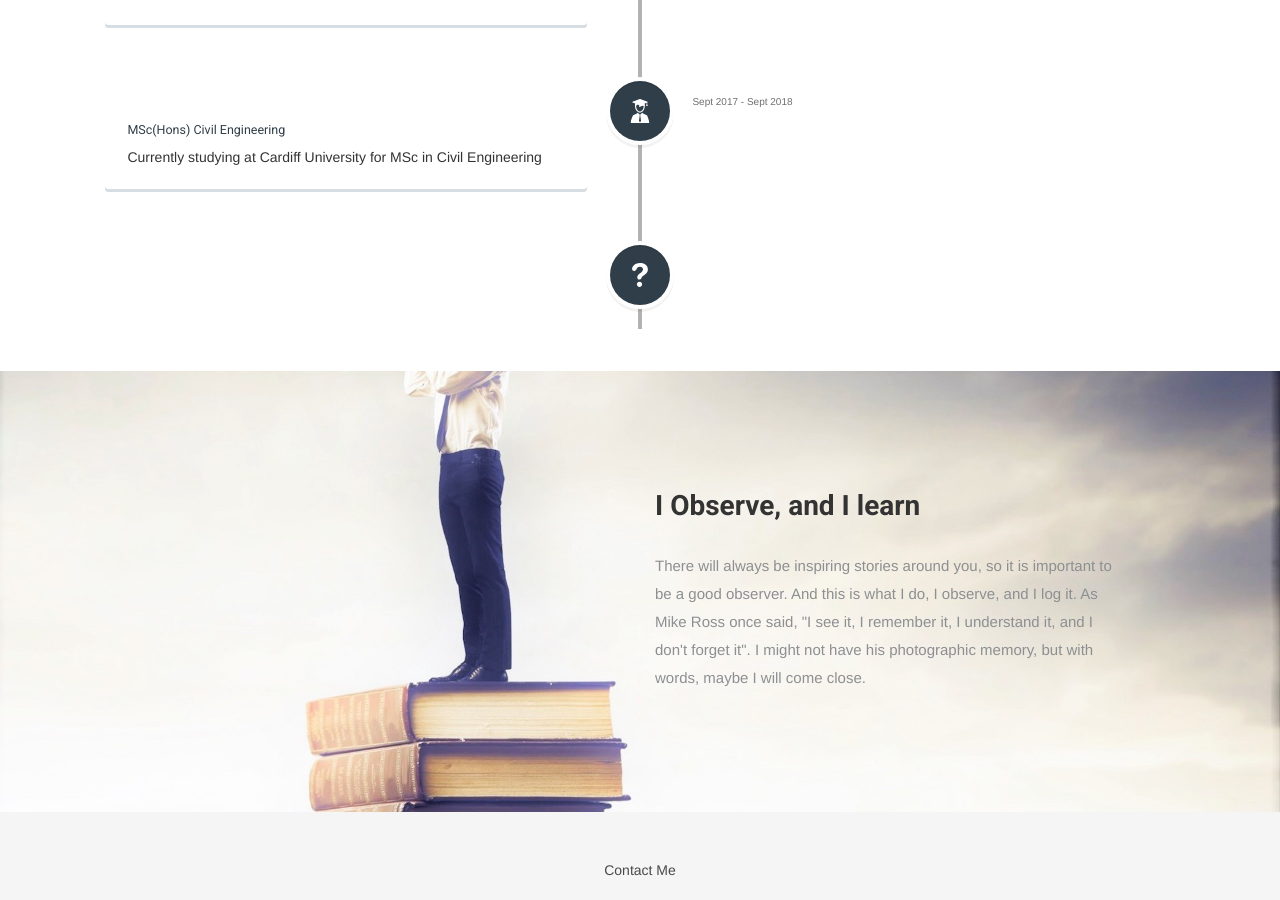
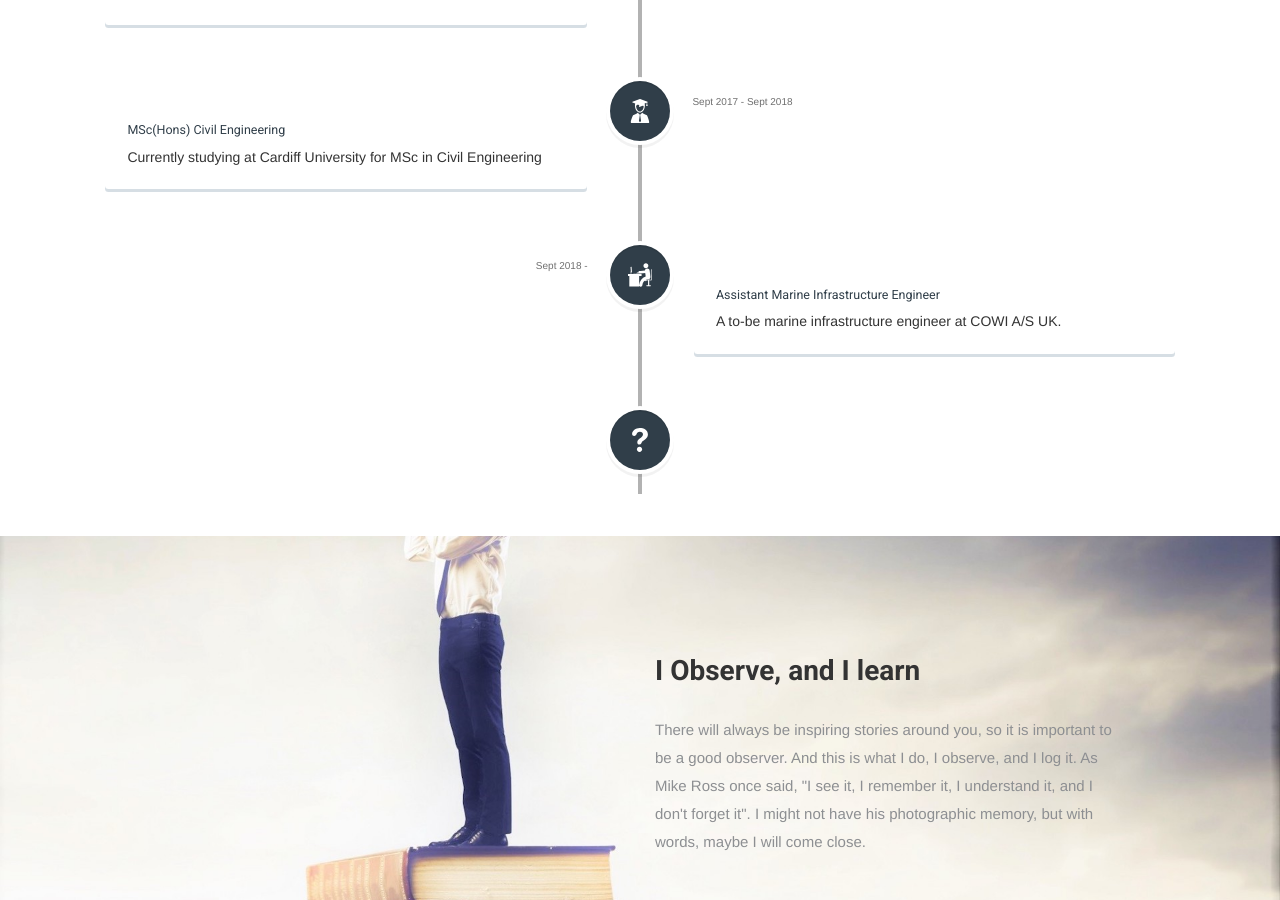
Before and after one commit to chwong1996/myhome, a Jekyll site: the page built from index.html, in a window 1280 px wide and 900 px high, scrolled down 1960 px. Built offline with Jekyll 4.4.1, drawn with Linux system fonts in a browser that asks for light colours; nearby versions of some CDN libraries; some web fonts are replaced; the list of posts is cut into pages by our own code.

Commit message:
update on index.html

```diff
--- a/index.html
+++ b/index.html
@@ -76,6 +76,13 @@ permalink: /
          <span class="cd-date">Sept 2017 - Sept 2018</span>
       </div>
    </div>
+<div class="cd-timeline-block">
+   <div class="cd-timeline-img cd-picture"><img src="../assets/img/work.svg" alt="Picture"/></div>
+   <div class="cd-timeline-content">
+      <h2 class="story-heading">Assistant Marine Infrastructure Engineer</h2>
+      A to-be marine infrastructure engineer at COWI A/S UK. <br>
+      <span class="cd-date">Sept 2018 - </span>
+    </div></div>
    <div class="cd-timeline-block">
       <div class="cd-timeline-img cd-location"><img src="../assets/img/question30.svg" alt="Location"/></div>
    </div>
```
Also changed, not shown: 1 other file.
